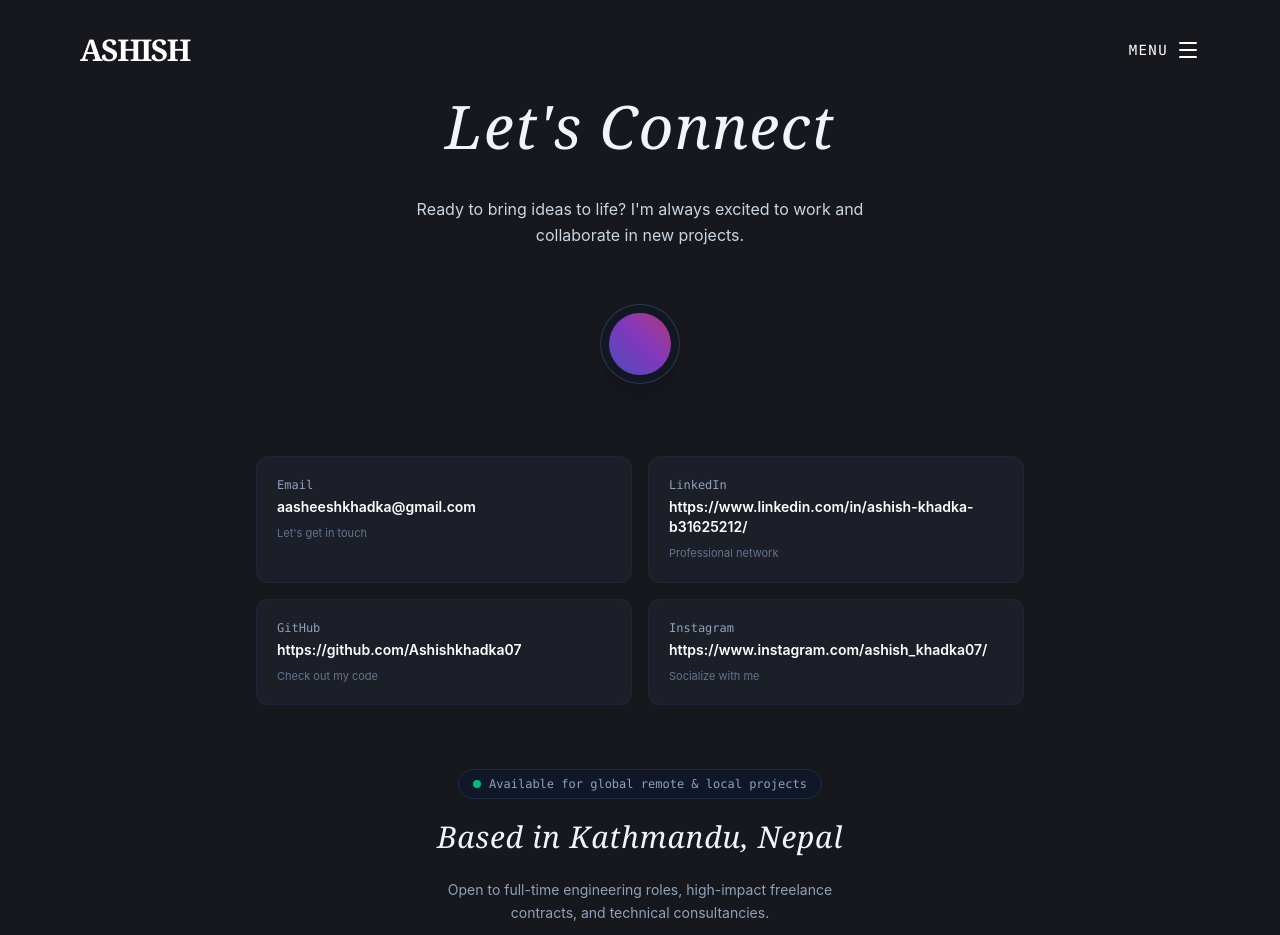
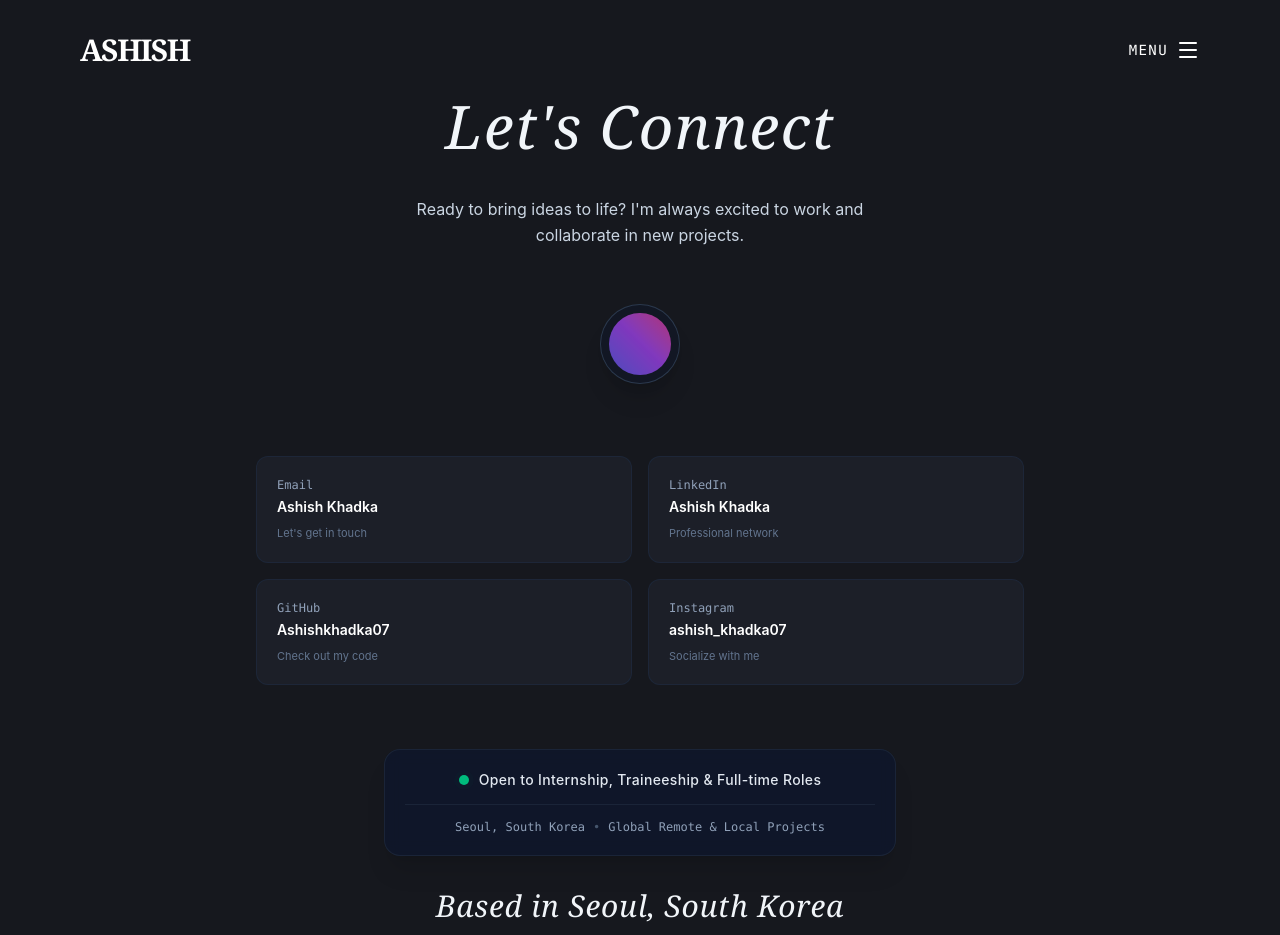
Before and after one commit to Ashishkhadka07/my-portfolio1, a React (Vite) app: page /contact in a window 1280 px wide. Shown: the top 935 px of the page. Built offline with nearby package versions, Linux system fonts and the light colour scheme.

Commit message:
all update

```diff
--- a/src/components/ExperienceSection.jsx
+++ b/src/components/ExperienceSection.jsx
@@ -1,7 +1,8 @@
 import { useEffect, useState } from "react";
+import { Link } from "react-router-dom";
 
 export default function ExperienceSection() {
-  const fullCompanyName = "VS Nepal";
+  const fullCompanyName = "looking for a job..";
   const [displayedName, setDisplayedName] = useState("");
 
   useEffect(() => {
@@ -20,7 +21,6 @@ export default function ExperienceSection() {
 
   return (
     <section className="relative w-full bg-[#111319] text-slate-100 font-sans px-6 sm:px-12 lg:px-24 py-24 flex flex-col justify-center items-center text-center border-t border-slate-800/50">
-
       {/* Playful Animated Badge */}
       <div className="mb-14 flex flex-col items-center">
         {/* Larger "Currently working" Header */}
@@ -30,11 +30,15 @@ export default function ExperienceSection() {
 
         {/* Larger Badge with Typing Letter Effect */}
         <div className="rotate-2 inline-flex items-center gap-3 bg-slate-100 text-slate-950 px-7 py-3 rounded-full font-sans text-lg sm:text-xl lg:text-2xl font-bold shadow-xl shadow-black/50 transition-transform duration-300 hover:rotate-0 cursor-default">
-          <span className="text-slate-500 font-serif italic text-xl sm:text-2xl">@</span>
+          <span className="text-slate-500 font-serif italic text-xl sm:text-2xl">
+            @
+          </span>
           <span className="tracking-tight min-h-[1.75rem] inline-block">
             {displayedName}
             {/* Blinking Cursor */}
-            <span className="animate-pulse text-slate-400 font-normal ml-0.5">|</span>
+            <span className="animate-pulse text-slate-400 font-normal ml-0.5">
+              |
+            </span>
           </span>
         </div>
       </div>
@@ -42,22 +46,42 @@ export default function ExperienceSection() {
       {/* Experience Description Paragraphs */}
       <div className="max-w-6xl mx-auto space-y-6 text-slate-300 text-sm sm:text-base lg:text-lg leading-relaxed font-light">
         <p>
-          I have been working as a Software Engineer with expertise in React, Next.js, and TypeScript,
-          contributing to large-scale web applications with a strong focus on microfrontend architecture.
+          I have been working as a Software Engineer with expertise in React,
+          Next.js, and TypeScript, contributing to large-scale web applications
+          with a strong focus on microfrontend architecture.
         </p>
 
         <p>
-          I've led the migration of legacy systems, removing deprecated technologies, and implemented
-          accessibility standards (WCAG AA/AAA) and RTL support for internationalization. I also collaborated
-          using AI-assisted workflows with Cursor to iterate on component design and improve development efficiency.
+          I led projects to replace outdated code with modern standards, ensured
+          our apps work for everyone regardless of language or accessibility
+          needs, and used AI tools to build and refine components much faster.
         </p>
       </div>
 
-      {/* Want to know more CTA Header */}
-      <div className="mt-16 pt-8 border-t border-slate-800/60 w-full max-w-2xl">
-        <h3 className="font-serif italic text-2xl sm:text-3xl font-light text-slate-200">
-          Want to know more?
-        </h3>
+      {/* Hire Me CTA Section */}
+      <div className="mt-20 pt-10 border-t border-slate-800/80 w-full max-w-2xl text-center space-y-6">
+        <span className="text-xs font-mono uppercase tracking-widest text-emerald-400">
+          ● Available for Hire in Seoul
+        </span>
+
+        <div className="space-y-2">
+          <h3 className="font-serif italic text-2xl sm:text-3xl lg:text-4xl font-normal text-slate-100">
+            Looking to expand your tech team?
+          </h3>
+          <p className="text-xs sm:text-sm font-sans text-slate-400 max-w-md mx-auto leading-relaxed">
+            Open to full-time engineering roles, internships, and high-impact contracts in South Korea.
+          </p>
+        </div>
+
+        <div className="pt-2">
+          <Link
+            to="/contact"
+            className="inline-flex items-center gap-2 px-7 py-3 rounded-full bg-slate-100 text-slate-950 font-sans font-semibold text-xs sm:text-sm tracking-wide transition-all duration-300 hover:bg-amber-200 hover:scale-[1.02] active:scale-95 shadow-lg"
+          >
+            <span>Get in Touch</span>
+            <span>→</span>
+          </Link>
+        </div>
       </div>
     </section>
   );
--- a/src/components/about/AboutHero.jsx
+++ b/src/components/about/AboutHero.jsx
@@ -60,14 +60,12 @@ export default function AboutHero() {
 
       {/* Main Content Layout aligned with Hero Grid */}
       <div className="w-full max-w-9xl mx-auto relative z-10 flex flex-col justify-between min-h-[75vh]">
-
         {/* Center Grid: DEVELOPER | Center Portrait | ENGINEER */}
         <div className="my-auto py-12 flex flex-col lg:flex-row items-center justify-between gap-8 lg:gap-12">
-
           {/* Left Title: DEVELOPER */}
           <div className="text-center lg:text-left">
             <h1 className="text-4xl sm:text-5xl lg:text-7xl font-serif font-black tracking-tight text-slate-100 uppercase underline decoration-slate-500 underline-offset-8">
-              DEVELOPER
+              FRONTEND
             </h1>
           </div>
 
@@ -75,7 +73,7 @@ export default function AboutHero() {
           <div className="relative group w-72 h-96 sm:w-80 sm:h-96 rounded-2xl overflow-hidden border-4 border-slate-700/60 shadow-[0_0_50px_rgba(0,0,0,0.8)] bg-slate-900 transition-transform duration-500 hover:scale-105 z-10">
             <img
               src="https://images.unsplash.com/photo-1534528741775-53994a69daeb?auto=format&fit=crop&q=80&w=800"
-              alt="Juan Pablo"
+              alt="Ashish Khadka Portrait"
               className="w-full h-full object-cover grayscale contrast-110 group-hover:grayscale-0 transition-all duration-700"
             />
           </div>
@@ -83,21 +81,18 @@ export default function AboutHero() {
           {/* Right Title: ENGINEER */}
           <div className="text-center lg:text-right">
             <h1 className="text-4xl sm:text-5xl lg:text-7xl font-serif font-black tracking-tight text-slate-100 uppercase underline decoration-slate-500 underline-offset-8">
-              ENGINEER
+              DEVELOPER
             </h1>
           </div>
-
         </div>
 
         {/* Bottom Floating Visual Thumbnails */}
         <div className="flex justify-between items-end pt-8">
-
           {/* Floating Badge Graphic */}
           <div className="w-14 h-14 sm:w-16 sm:h-16 rounded-full border border-slate-600 bg-slate-900 flex items-center justify-center shadow-xl animate-spin-slow">
             <span className="text-xs font-mono text-slate-300">✦ AK ✦</span>
           </div>
         </div>
-
       </div>
     </section>
   );
--- a/src/components/contact/ContactGrid.jsx
+++ b/src/components/contact/ContactGrid.jsx
@@ -4,27 +4,27 @@ export default function ContactGrid() {
   const contactCards = [
     {
       title: "Email",
-      value: "aasheeshkhadka@gmail.com",
+      value: "Ashish Khadka",
       subtext: "Let's get in touch",
       link: "mailto:aasheeshkhadka@gmail.com",
     },
     {
       title: "LinkedIn",
-      value: "https://www.linkedin.com/in/ashish-khadka-b31625212/",
+      value: "Ashish Khadka",
       subtext: "Professional network",
-      link: "https://linkedin.com",
+      link: "https://www.linkedin.com/in/ashish-khadka-b31625212/",
     },
     {
       title: "GitHub",
-      value: "https://github.com/Ashishkhadka07",
+      value: "Ashishkhadka07",
       subtext: "Check out my code",
-      link: "https://github.com",
+      link: "https://github.com/Ashishkhadka07/",
     },
     {
       title: "Instagram",
-      value: "https://www.instagram.com/ashish_khadka07/",
+      value: "ashish_khadka07",
       subtext: "Socialize with me",
-      link: "https://instagram.com",
+      link: "https://instagram.com/ashish_khadka07/",
     },
   ];
 
--- a/src/components/contact/ContactLocation.jsx
+++ b/src/components/contact/ContactLocation.jsx
@@ -2,38 +2,51 @@ import React from "react";
 
 export default function ContactLocation() {
   return (
-    <div className="w-full max-w-2xl mx-auto text-center pt-16 pb-20 px-6 flex flex-col items-center justify-center space-y-6">
-
-      {/* Location Header with Pulse Indicator */}
-      <div className="space-y-3">
-        <div className="inline-flex items-center gap-2 px-3.5 py-1.5 rounded-full bg-slate-900/80 border border-slate-800 text-slate-400 text-xs font-mono">
-          <span className="relative flex h-2 w-2">
+    <div className="w-full max-w-2xl mx-auto text-center pt-16 pb-20 px-6 flex flex-col items-center justify-center space-y-8">
+      {/* Location & Availability Badge */}
+      <div className="inline-flex flex-col items-center gap-3 p-4 sm:p-5 rounded-2xl bg-slate-900/90 border border-slate-800/80 shadow-xl backdrop-blur-sm max-w-lg w-full">
+        {/* Line 1: Primary Opportunities */}
+        <div className="flex items-center gap-2.5">
+          <span className="relative flex h-2.5 w-2.5 shrink-0">
             <span className="animate-ping absolute inline-flex h-full w-full rounded-full bg-emerald-400 opacity-75" />
-            <span className="relative inline-flex rounded-full h-2 w-2 bg-emerald-500" />
+            <span className="relative inline-flex rounded-full h-2.5 w-2.5 bg-emerald-500" />
           </span>
-          Available for global remote & local projects
+          <span className="text-xs sm:text-sm font-medium font-sans text-slate-200 tracking-wide text-left sm:text-center">
+            Open to Internship, Traineeship & Full-time Roles
+          </span>
         </div>
 
-        <h2 className="text-2xl sm:text-3xl font-serif italic text-slate-100 tracking-wide pt-2">
-          Based in Kathmandu, Nepal
-        </h2>
+        {/* Subtle Horizontal Divider Line */}
+        <div className="w-full h-[1px] bg-slate-800/80 my-0.5" />
+
+        {/* Line 2: Scope & Region Details */}
+        <div className="flex flex-wrap items-center justify-center gap-x-2 gap-y-1 text-xs font-mono text-slate-400">
+          <span>Seoul, South Korea</span>
+          <span className="text-slate-600">•</span>
+          <span>Global Remote & Local Projects</span>
+        </div>
       </div>
 
-      {/* Subtext */}
-      <p className="text-xs sm:text-sm text-slate-400 font-sans max-w-md leading-relaxed">
-        Open to full-time engineering roles, high-impact freelance contracts, and technical consultancies.
-      </p>
+      {/* Main Location Header */}
+      <div className="space-y-2">
+        <h2 className="text-2xl sm:text-3xl font-serif italic text-slate-100 tracking-wide">
+          Based in Seoul, South Korea
+        </h2>
+        <p className="text-xs sm:text-sm text-slate-400 font-sans max-w-md mx-auto leading-relaxed">
+          Open to full-time engineering roles, high-impact freelance contracts,
+          and technical consultancies.
+        </p>
+      </div>
 
-      {/* Main Call to Action Button */}
+      {/* Primary Call to Action Button */}
       <div className="pt-2">
         <a
-          href="mailto:youremail@gmail.com"
+          href="mailto:aasheeshkhadka@gmail.com"
           className="relative inline-flex items-center justify-center px-8 py-3.5 rounded-full bg-amber-200 text-slate-950 font-sans font-semibold text-xs sm:text-sm tracking-wide transition-all duration-300 hover:bg-amber-100 hover:scale-[1.02] hover:shadow-[0_0_25px_rgba(253,230,138,0.35)] active:scale-95"
         >
           Get In Touch
         </a>
       </div>
-
     </div>
   );
 }
```
Also changed, not shown: src/assets/ashish_portrait.jpg (added).
